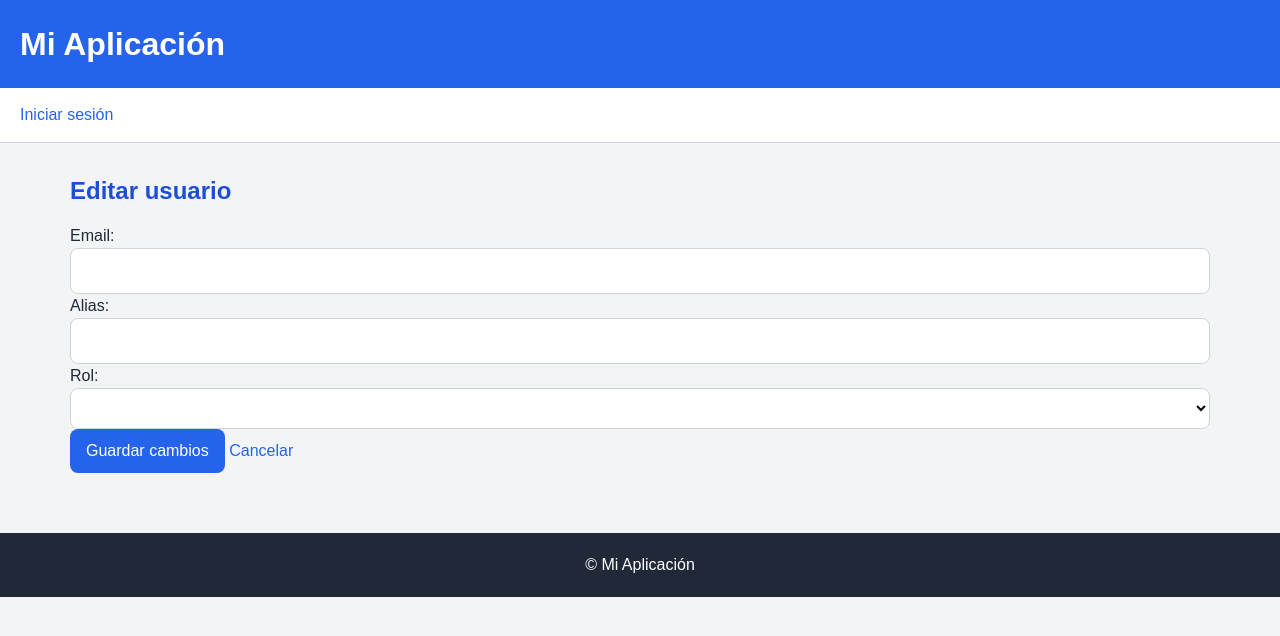
After one commit to javierar143/ProyectoDeSoftwarePractica, a Flask app: template admin/src/web/templates/usuarios/edit.html in a window 1280 px wide. The commit adds this page. Shown: the top 636 px of the page. Run offline with Flask 3, Linux system fonts and the light colour scheme; the template is opened without the code that fills it, so the values that code supplies are empty.

Commit message:
feat: avanzar gestion de usuarios y autenticacion

```diff
--- a/admin/src/web/__init__.py
+++ b/admin/src/web/__init__.py
@@ -4,11 +4,15 @@ from flask import Flask, render_template
 from flask_session import Session
 
 from .config import config
-from src.core import database
+
 from src.web.controllers.auth import auth_bp
 from src.web.controllers.auth.api_auth import api_auth_controller
 from src.web.controllers.usuarios.usuarios import usuarios_controller
 from src.web.handlers import error
+
+from src.core import database
+from src.core.services.usuarios import usuario
+from src.core.security.session import get_authenticated_user_id
 
 
 def create_app(
@@ -26,6 +30,14 @@ def create_app(
 
     Session(app)
     database.init_app(app)
+
+    @app.context_processor
+    def inject_authenticated_user():
+        """Expone el usuario autenticado a las plantillas."""
+        user_id = get_authenticated_user_id()
+        usuario_actual = usuario.get_by_id(user_id) if user_id is not None else None
+
+        return {"usuario_actual": usuario_actual}
 
     @app.route("/")
     def home():
--- a/admin/src/web/templates/layout.html
+++ b/admin/src/web/templates/layout.html
@@ -17,11 +17,24 @@
         {% endblock %}
     </header>
 
-    <nav aria-label="Navegación principal">
-        {% block nav %}
-        <!-- Menú de navegación -->
-        <a href="{{ url_for('auth.login') }}">Iniciar sesión</a>
-        {% endblock %}
+   <nav aria-label="Navegación principal">
+    {% block nav %}
+        {% if usuario_actual %}
+            <span>Usuario: {{ usuario_actual.alias }}</span>
+
+            {% if usuario_actual.isSystemAdmin %}
+                <a href="{{ url_for('usuarios.index') }}">
+                    Administrar usuarios
+                </a>
+            {% endif %}
+
+            <form method="post" action="{{ url_for('auth.logout') }}">
+                <button type="submit">Cerrar sesión</button>
+            </form>
+        {% else %}
+            <a href="{{ url_for('auth.login') }}">Iniciar sesión</a>
+        {% endif %}
+    {% endblock %}
     </nav>
 
     <main>
--- /dev/null
+++ b/admin/src/web/templates/usuarios/edit.html
@@ -0,0 +1,52 @@
+
+{% extends "layout.html" %}
+
+{% block content %}
+<section aria-labelledby="editar-usuario-title">
+    <h1 id="editar-usuario-title">Editar usuario</h1>
+
+    <form method="post" action="{{ url_for('usuarios.edit') }}">
+        <input type="hidden" name="accion" value="guardar">
+        <input type="hidden" name="user_id" value="{{ usuario.id_user }}">
+
+        <div>
+            <label for="email">Email:</label>
+            <input
+                type="email"
+                id="email"
+                name="email"
+                value="{{ usuario.email }}"
+                required
+            >
+        </div>
+
+        <div>
+            <label for="alias">Alias:</label>
+            <input
+                type="text"
+                id="alias"
+                name="alias"
+                value="{{ usuario.alias }}"
+                required
+            >
+        </div>
+
+        <div>
+            <label for="rol_id">Rol:</label>
+            <select id="rol_id" name="rol_id" required>
+                {% for rol in roles %}
+                    <option
+                        value="{{ rol.idRol }}"
+                        {% if rol.idRol == usuario.idRol %}selected{% endif %}
+                    >
+                        {{ rol.nombre }}
+                    </option>
+                {% endfor %}
+            </select>
+        </div>
+
+        <button type="submit">Guardar cambios</button>
+        <a href="{{ url_for('usuarios.index') }}">Cancelar</a>
+    </form>
+</section>
+{% endblock %}
```
Also changed, not shown: admin/src/core/repositories/usuarios/rol.py (+7 -0 lines), admin/src/core/services/usuarios/rol.py (added, +11 -0 lines), admin/src/web/controllers/auth/auth.py (+5 -3 lines), admin/src/web/controllers/usuarios/usuarios.py (+58 -1 lines).
